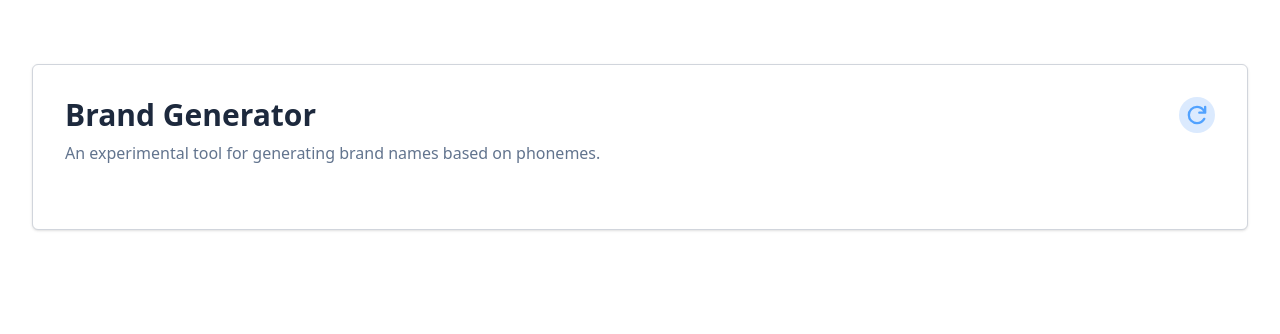
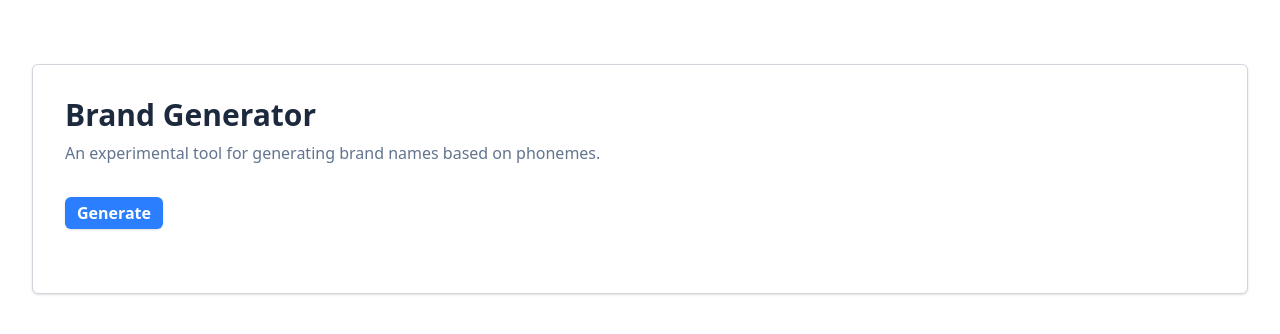
Before and after one commit to Sea-Grapes/phoneme-generator, a website with bundled scripts: page index.html in a window 1280 px wide. Built offline with nearby package versions, Linux system fonts and the light colour scheme.

Commit message:
revert to old button

```diff
--- a/index.html
+++ b/index.html
@@ -17,19 +17,12 @@
   <main class='py-16 px-4 md:px-8 max-w-screen-xl mx-auto text-slate-500 space-y-4'>
     <div class='space-y-8 bg-white p-8 rounded-md shadow border border-gray-300'>
       <header class='space-y-2'>
-        <h1 class='text-3xl font-bold text-slate-800 flex justify-between items-center'>
-          <span>Brand Generator</span>
-
-          <span class='flex'>
-            <svg id='generate' class='inline p-1 rounded-full bg-blue-100 hover:bg-blue-200 cursor-pointer text-blue-400' xmlns="http://www.w3.org/2000/svg" width="36" height="36" viewBox="0 0 24 24">
-              <path fill="currentColor"
-                d="M12 20q-3.35 0-5.675-2.325T4 12t2.325-5.675T12 4q1.725 0 3.3.712T18 6.75V5q0-.425.288-.712T19 4t.713.288T20 5v5q0 .425-.288.713T19 11h-5q-.425 0-.712-.288T13 10t.288-.712T14 9h3.2q-.8-1.4-2.187-2.2T12 6Q9.5 6 7.75 7.75T6 12t1.75 4.25T12 18q1.7 0 3.113-.862t2.187-2.313q.2-.35.563-.487t.737-.013q.4.125.575.525t-.025.75q-1.025 2-2.925 3.2T12 20" />
-            </svg>
-          </span>
-
-        </h1>
+        <h1 class='text-3xl font-bold text-slate-800 flex justify-between items-center'>Brand Generator</h1>
         <p>An experimental tool for generating brand names based on phonemes.</p>
       </header>
+      <div>
+        <button id='generate' class='px-3 py-2 leading-none rounded-md shadow bg-blue-500 hover:bg-blue-600 cursor-pointer text-white font-semibold'>Generate</button>
+      </div>
       <div id='display'></div>
     </div>
   </main>
```
